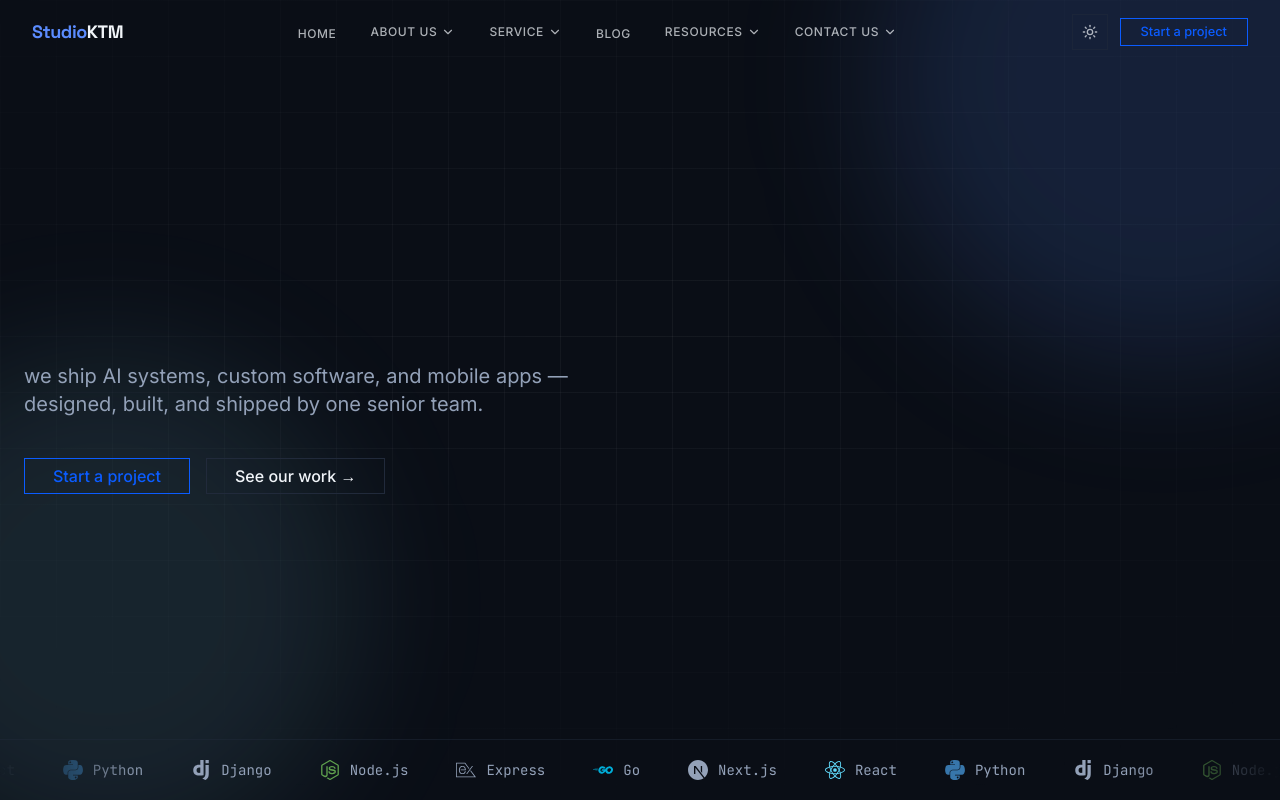
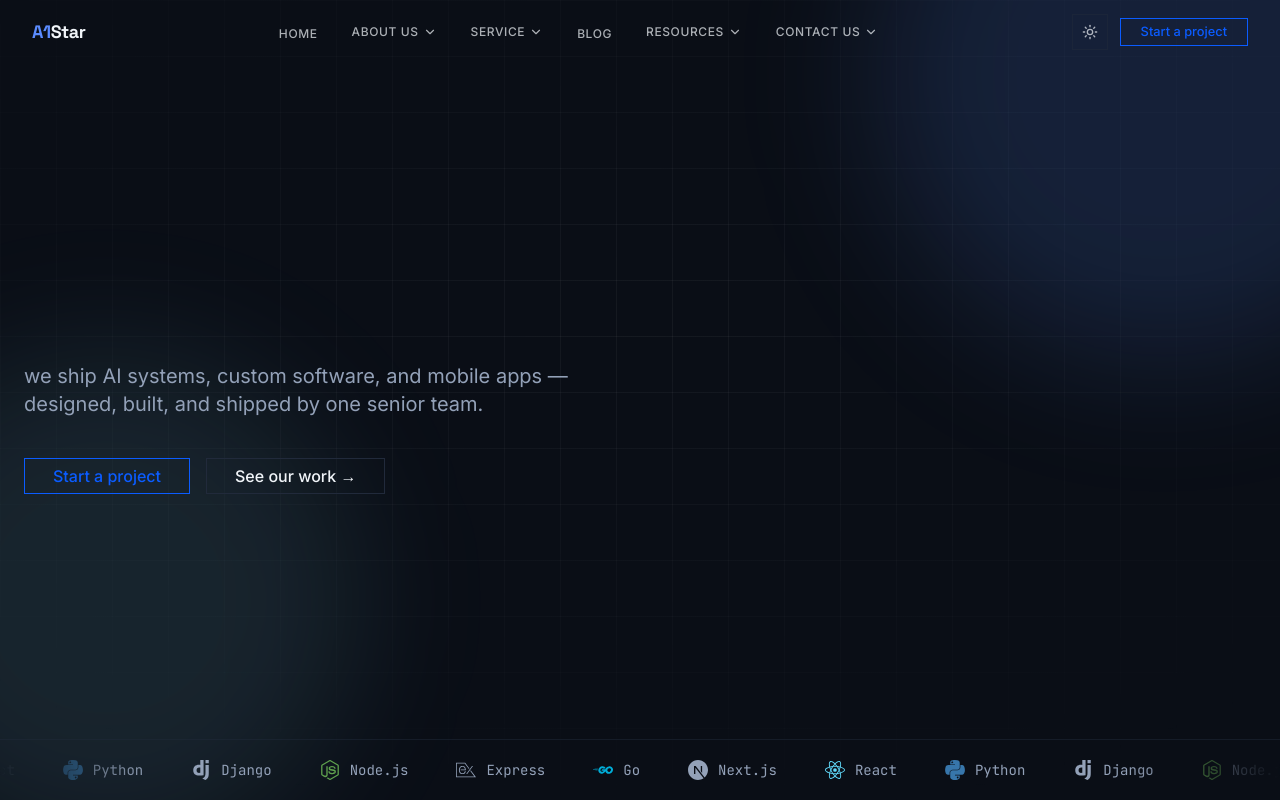
Before and after one commit to umess-ss/company_portfolio, a Next.js app: page / in a window 1280 px wide. Shown: the top 800 px of the page. Built offline with nearby package versions, Linux system fonts and the light colour scheme.

Commit message:
feat: add map and update logo to A1Star

```diff
--- a/modules/contact/Contact.tsx
+++ b/modules/contact/Contact.tsx
@@ -120,6 +120,18 @@ export function Contact({ site }: ContactProps) {
               <Clock className="size-4 shrink-0 text-signal" aria-hidden="true" />
               We reply {site.responseTime}
             </p>
+            <div className="mt-4 overflow-hidden rounded-xl border border-contour/60 shadow-sm">
+              <iframe
+                title="Office Location"
+                src="https://maps.google.com/maps?width=100%25&amp;height=300&amp;hl=en&amp;q=Advanced%20College%20of%20Engg.%20Management+(Advanced%20College%20of%20Engg.%20Management)&amp;t=&amp;z=17&amp;ie=UTF8&amp;iwloc=B&amp;output=embed"
+                width="100%"
+                height="300"
+                style={{ border: 0 }}
+                allowFullScreen={false}
+                loading="lazy"
+                referrerPolicy="no-referrer-when-downgrade"
+              ></iframe>
+            </div>
           </Reveal>
         </div>
         <Reveal delay={180} className="lg:col-span-3">
--- a/modules/navbar/Navbar.tsx
+++ b/modules/navbar/Navbar.tsx
@@ -343,8 +343,8 @@ export function Navbar({ site }: NavbarProps) {
             aria-label="Home"
             className="font-display text-lg font-bold tracking-tight"
           >
-            <span className="text-signal">Studio</span>
-            <span className="text-ink">KTM</span>
+            <span className="text-signal">A1</span>
+            <span className="text-ink">Star</span>
           </Link>
 
           {/* Desktop nav */}
```
